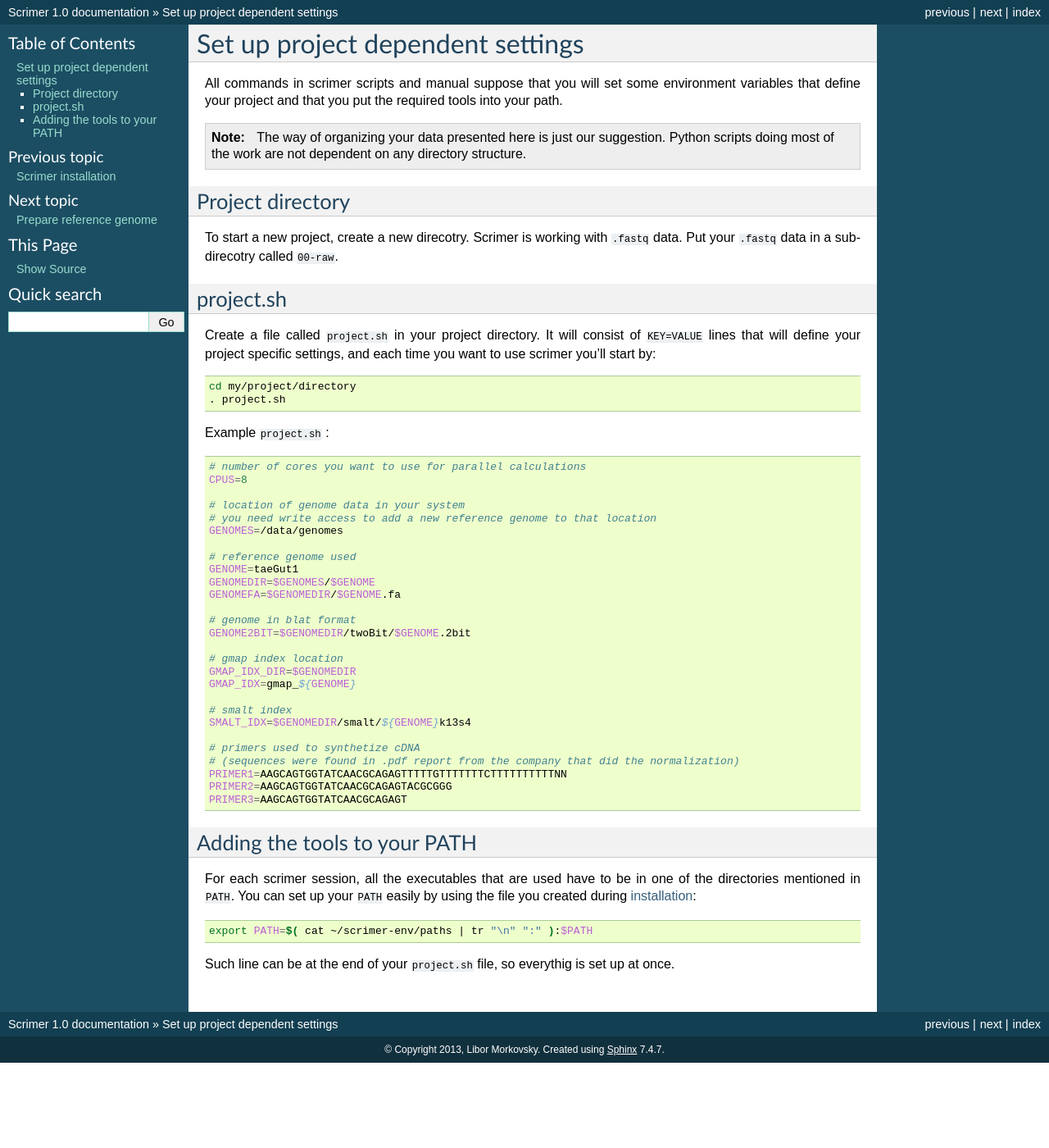
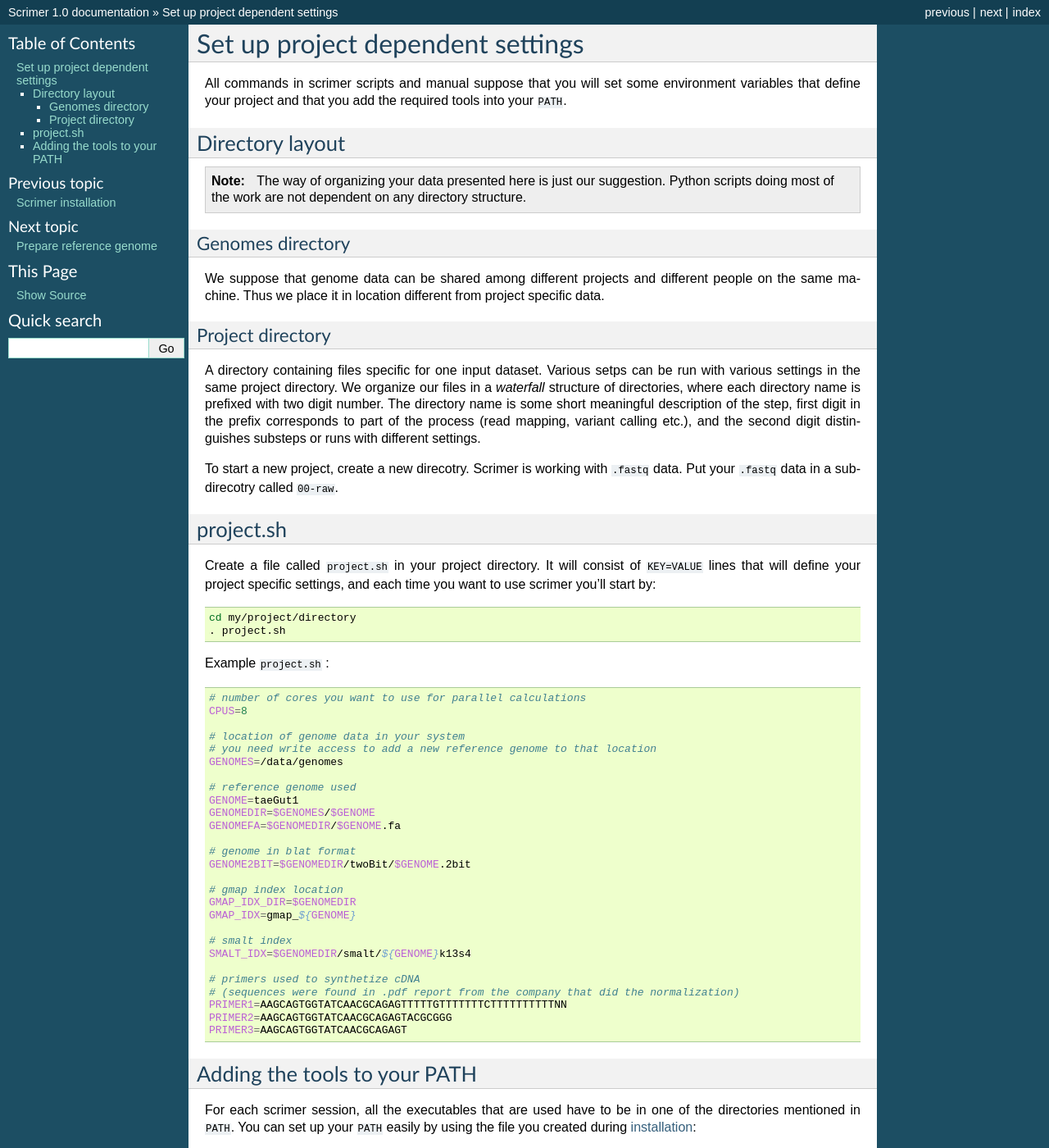
Before and after one commit to libor-m/scrimer, a Sphinx documentation site: the page built from doc/project-sh.rst, in a window 1280 px wide and 1400 px high. Shown: the whole window at 82% size. Built offline with Sphinx 7.4.7, drawn with Linux system fonts in a browser that asks for light colours; some of the changed text lies outside the part shown.

Commit message:
docs update (heterogenous environments)

```diff
--- a/doc/3-map-contigs.rst
+++ b/doc/3-map-contigs.rst
@@ -13,7 +13,7 @@
     OUT=30-tg-gmap
     mkdir $OUT
 
-    OUTFILE=$OUT/lu_master300_v2.gmap.gff3
+    OUTFILE=$OUT/$( basename ${INFILE%%.*} ).gmap.gff3
 
     gmap -D $GMAP_IDX_DIR -d $GMAP_IDX -f gff3_gene -B 3 -x 30 -t $CPUS\
         --cross-species $INFILE  > $OUTFILE
@@ -83,7 +83,7 @@
 
     # multiple coordinate systems if needed (one system per mapping)
     COORDS="30-tg-gmap/lu_master300_v2.gmap.gff3 31-tg-sim4db/lu_master500_v2.fna.filtered.gff3"
-    ANNOTS=/data/genomes/taeGut1/annot/ensGene_s.bed.gz
+    ANNOTS=$GENOMEDIR/annot/ensGene_s.bed.gz
     OUT=32-liftover
     mkdir -p $OUT
 
--- a/doc/5-choose-variants.rst
+++ b/doc/5-choose-variants.rst
@@ -19,7 +19,7 @@
 
 .. code-block:: bash
 
-    vcfutils.pl splitchr $SCAFFOLD.fai | parallel "samtools mpileup -DSu -L 10000 -f $SCAFFOLD -r {} $ALIGNS | bcftools view -bvcg - > $OUT/part-{}.bcf"
+    vcfutils.pl splitchr $SCAFFOLD.fai | parallel -j $CPUS "samtools mpileup -DSu -L 10000 -f $SCAFFOLD -r {} $ALIGNS | bcftools view -bvcg - > $OUT/part-{}.bcf"
 
 Merge the intermediate results. ``vcfutils.pl`` is used to generate the correct ordering of parts, as in the ``.fai``:
 
--- a/doc/project-sh.rst
+++ b/doc/project-sh.rst
@@ -2,15 +2,29 @@
 =================================
 
 All commands in scrimer scripts and manual suppose that you will set some environment
-variables that define your project and that you put the required tools into your path.
+variables that define your project and that you add the required tools into your ``PATH``.
 
+Directory layout
+----------------
 .. note::
 
     The way of organizing your data presented here is just our suggestion. Python scripts
     doing most of the work are not dependent on any directory structure.
 
+Genomes directory
+^^^^^^^^^^^^^^^^^
+We suppose that genome data can be shared among different projects and different people
+on the same machine. Thus we place it in location different from project specific data.
+
 Project directory
------------------
+^^^^^^^^^^^^^^^^^
+A directory containing files specific for one input dataset. Various setps can be run with
+various settings in the same project directory. We organize our files in a *waterfall*
+structure of directories, where each directory name is prefixed with two digit number.
+The directory name is some short meaningful description of the step, first digit in the
+prefix corresponds to part of the process (read mapping, variant calling etc.), and the
+second digit distinguishes substeps or runs with different settings.
+
 To start a new project, create a new direcotry. Scrimer is working with ``.fastq``
 data. Put your ``.fastq`` data in a subdirecotry called ``00-raw``.
 
@@ -68,3 +82,5 @@
     export PATH=$( cat ~/scrimer-env/paths | tr "\n" ":" ):$PATH
 
 Such line can be at the end of your ``project.sh`` file, so everythig is set up at once.
+
+Alternatively you can copy all the tool executables into your virtual environment.
```
Also changed, not shown: doc/0-prepare-reference.rst (+15 -4 lines), doc/4-map-reads.rst (+6 -7 lines), doc/install.rst (+11 -4 lines).
